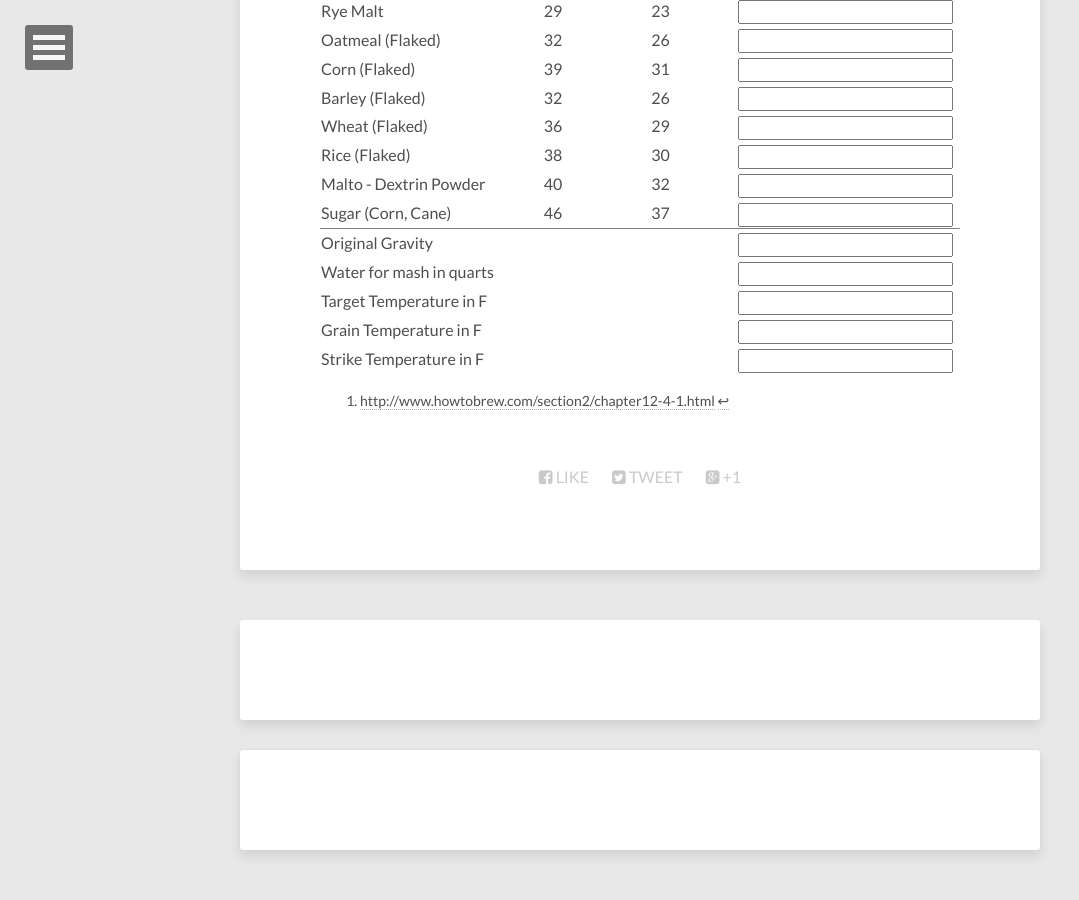
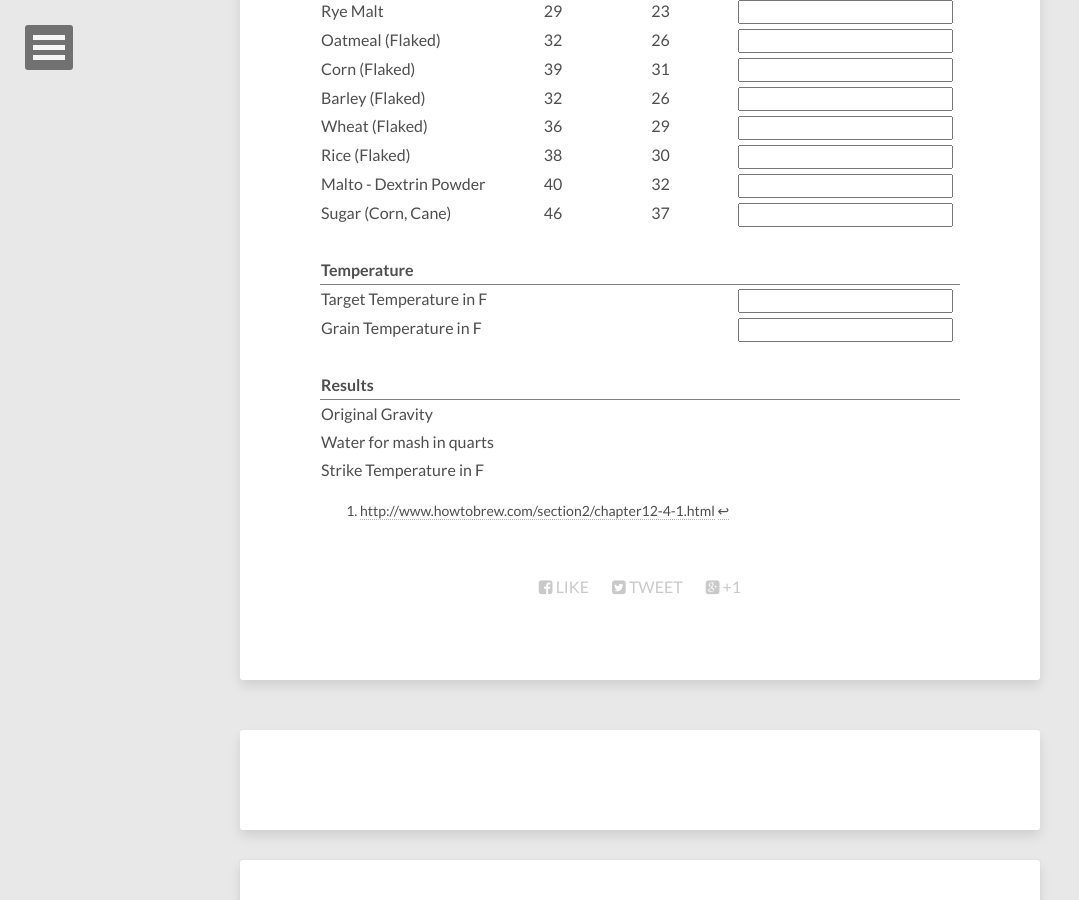
Before and after one commit to alfredgamulo/alfredgamulo.github.io, a Jekyll site: the page built from beer-tools/index.md, in a window 1280 px wide and 900 px high, scrolled down 1191 px. Shown: the whole window, without its empty margins (0-1079 px from the left). Built offline with Jekyll 4.4.1, drawn with Linux system fonts in a browser that asks for light colours; nearby versions of some CDN libraries; comment, search, counter and statistics services are not loaded; some of the changed lines change nothing that is shown.

Commit message:
Correction to beer tools

```diff
--- a/beer-tools/index.md
+++ b/beer-tools/index.md
@@ -48,125 +48,125 @@
 	var weight = 0;
 
 	if(malt1.value!=""){
-		total+= 30 * parseInt(malt1.value) / 5.5;
-		weight+=parseInt(malt1.value);
+		total+= 30 * parseFloat(malt1.value) / 5.5;
+		weight+=parseFloat(malt1.value);
 	}
 	if(malt2.value!=""){
-		total+= 28 * parseInt(malt2.value) / 5.5;
-		weight+=parseInt(malt2.value);
+		total+= 28 * parseFloat(malt2.value) / 5.5;
+		weight+=parseFloat(malt2.value);
 	}
 	if(malt3.value!=""){
-		total+= 30 * parseInt(malt3.value) / 5.5;
-		weight+=parseInt(malt3.value);
+		total+= 30 * parseFloat(malt3.value) / 5.5;
+		weight+=parseFloat(malt3.value);
 	}
 	if(malt4.value!=""){
-		total+= 28 * parseInt(malt4.value) / 5.5;
-		weight+=parseInt(malt4.value);
+		total+= 28 * parseFloat(malt4.value) / 5.5;
+		weight+=parseFloat(malt4.value);
 	}
 	if(malt5.value!=""){
-		total+= 28 * parseInt(malt5.value) / 5.5;
-		weight+=parseInt(malt5.value);
+		total+= 28 * parseFloat(malt5.value) / 5.5;
+		weight+=parseFloat(malt5.value);
 	}
 	if(malt6.value!=""){
-		total+= 28 * parseInt(malt6.value) / 5.5;
-		weight+=parseInt(malt6.value);
+		total+= 28 * parseFloat(malt6.value) / 5.5;
+		weight+=parseFloat(malt6.value);
 	}
 	if(malt7.value!=""){
-		total+= 26 * parseInt(malt7.value) / 5.5;
-		weight+=parseInt(malt7.value);
+		total+= 26 * parseFloat(malt7.value) / 5.5;
+		weight+=parseFloat(malt7.value);
 	}
 	if(malt8.value!=""){
-		total+= 26 * parseInt(malt8.value) / 5.5;
-		weight+=parseInt(malt8.value);
+		total+= 26 * parseFloat(malt8.value) / 5.5;
+		weight+=parseFloat(malt8.value);
 	}
 	if(malt9.value!=""){
-		total+= 28 * parseInt(malt9.value) / 5.5;
-		weight+=parseInt(malt9.value);
+		total+= 28 * parseFloat(malt9.value) / 5.5;
+		weight+=parseFloat(malt9.value);
 	}
 	if(malt10.value!=""){
-		total+= 27 * parseInt(malt10.value) / 5.5;
-		weight+=parseInt(malt10.value);
+		total+= 27 * parseFloat(malt10.value) / 5.5;
+		weight+=parseFloat(malt10.value);
 	}
 	if(malt11.value!=""){
-		total+= 27 * parseInt(malt11.value) / 5.5;
-		weight+=parseInt(malt11.value);
+		total+= 27 * parseFloat(malt11.value) / 5.5;
+		weight+=parseFloat(malt11.value);
 	}
 	if(malt12.value!=""){
-		total+= 26 * parseInt(malt12.value) / 5.5;
-		weight+=parseInt(malt12.value);
+		total+= 26 * parseFloat(malt12.value) / 5.5;
+		weight+=parseFloat(malt12.value);
 	}
 	if(malt13.value!=""){
-		total+= 25 * parseInt(malt13.value) / 5.5;
-		weight+=parseInt(malt13.value);
+		total+= 25 * parseFloat(malt13.value) / 5.5;
+		weight+=parseFloat(malt13.value);
 	}
 	if(malt14.value!=""){
-		total+= 22 * parseInt(malt14.value) / 5.5;
-		weight+=parseInt(malt14.value);
+		total+= 22 * parseFloat(malt14.value) / 5.5;
+		weight+=parseFloat(malt14.value);
 	}
 	if(malt15.value!=""){
-		total+= 20 * parseInt(malt15.value) / 5.5;
-		weight+=parseInt(malt15.value);
+		total+= 20 * parseFloat(malt15.value) / 5.5;
+		weight+=parseFloat(malt15.value);
 	}
 	if(malt16.value!=""){
-		total+= 20 * parseInt(malt16.value) / 5.5;
-		weight+=parseInt(malt16.value);
+		total+= 20 * parseFloat(malt16.value) / 5.5;
+		weight+=parseFloat(malt16.value);
 	}
 	if(malt17.value!=""){
-		total+= 30 * parseInt(malt17.value) / 5.5;
-		weight+=parseInt(malt17.value);
+		total+= 30 * parseFloat(malt17.value) / 5.5;
+		weight+=parseFloat(malt17.value);
 	}
 	if(malt18.value!=""){
-		total+= 23 * parseInt(malt18.value) / 5.5;
-		weight+=parseInt(malt18.value);
+		total+= 23 * parseFloat(malt18.value) / 5.5;
+		weight+=parseFloat(malt18.value);
 	}
 	if(malt19.value!=""){
-		total+= 26 * parseInt(malt19.value) / 5.5;
-		weight+=parseInt(malt19.value);
+		total+= 26 * parseFloat(malt19.value) / 5.5;
+		weight+=parseFloat(malt19.value);
 	}
 	if(malt20.value!=""){
-		total+= 31 * parseInt(malt20.value) / 5.5;
-		weight+=parseInt(malt20.value);
+		total+= 31 * parseFloat(malt20.value) / 5.5;
+		weight+=parseFloat(malt20.value);
 	}
 	if(malt21.value!=""){
-		total+= 26 * parseInt(malt21.value) / 5.5;
-		weight+=parseInt(malt21.value);
+		total+= 26 * parseFloat(malt21.value) / 5.5;
+		weight+=parseFloat(malt21.value);
 	}
 	if(malt22.value!=""){
-		total+= 29 * parseInt(malt22.value) / 5.5;
-		weight+=parseInt(malt22.value);
+		total+= 29 * parseFloat(malt22.value) / 5.5;
+		weight+=parseFloat(malt22.value);
 	}
 	if(malt23.value!=""){
-		total+= 30 * parseInt(malt23.value) / 5.5;
-		weight+=parseInt(malt23.value);
+		total+= 30 * parseFloat(malt23.value) / 5.5;
+		weight+=parseFloat(malt23.value);
 	}
 	if(malt24.value!=""){
-		total+= 32 * parseInt(malt24.value) / 5.5;
-		weight+=parseInt(malt24.value);
+		total+= 32 * parseFloat(malt24.value) / 5.5;
+		weight+=parseFloat(malt24.value);
 	}
 	if(malt25.value!=""){
-		total+= 37 * parseInt(malt25.value) / 5.5;
-		weight+=parseInt(malt25.value);
+		total+= 37 * parseFloat(malt25.value) / 5.5;
+		weight+=parseFloat(malt25.value);
 	}
 
-	console.log(weight);
+	console.log("weight: " + weight);
 
 	var total = (1+(total/1000));
-	console.log(total);
+	console.log("total points: " + total);
 
 	beercalculator.elements["OG"].value=total.toFixed(3);
 
 	var water = 1.25*weight;
-	console.log(water);
+	console.log("water volume: " + water);
 
 	beercalculator.elements["Water"].value=water.toFixed(3);
 
 	var gtemp = beercalculator.elements["GTemp"];
 	var ttemp = beercalculator.elements["TTemp"];
 	if(gtemp.value!="" && ttemp!=""){
-		ttemp = parseInt(ttemp.value);
-		gtemp = parseInt(gtemp.value);
+		ttemp = parseFloat(ttemp.value);
+		gtemp = parseFloat(gtemp.value);
 		var stemp=(0.2/1.25)*(ttemp - gtemp)+ttemp;
-		console.log(stemp);
+		console.log("strike temp: " + stemp);
 		beercalculator.elements["Temp"].value=stemp.toFixed(3);
 	}
 
@@ -177,37 +177,42 @@
 
 | Malt Type | Max. PPG | Typical PPG (80%) | Pounds |
 |:----------|:--------:|:-----------------:|:---------:|
-|2 Row Lager Malt | 37 | 30 | <input type="number" name="malt1" id="malt1" onchange="calculate()" /> |
-|6 Row Base Malt | 35 | 28 | <input type="number" name="malt2" id="malt2" onchange="calculate()" /> |
-|2 Row Pale Ale Malt | 38 | 30 | <input type="number" name="malt3" id="malt3" onchange="calculate()" /> |
-|Biscuit/Victory Malt | 35 | 28 | <input type="number" name="malt4" id="malt4" onchange="calculate()" /> |
-|Vienna Malt | 35 | 28 | <input type="number" name="malt5" id="malt5" onchange="calculate()" /> |
-|Munich Malt | 35 | 28 | <input type="number" name="malt6" id="malt6" onchange="calculate()" /> |
-|Brown Malt | 32 | 26 | <input type="number" name="malt7" id="malt7" onchange="calculate()" /> |
-|Dextrin Malt | 32 | 26 | <input type="number" name="malt8" id="malt8" onchange="calculate()" /> |
-|Light Crystal (10 - 15L) | 35 | 28 | <input type="number" name="malt9" id="malt9" onchange="calculate()" /> |
-|Pale Crystal (25 - 40L) | 34 | 27 | <input type="number" name="malt10" id="malt10" onchange="calculate()" /> |
-|Medium Crystal (60 - 75L) | 34 | 27 | <input type="number" name="malt11" id="malt11" onchange="calculate()" /> |
-|Dark Crystal (120L) | 33 | 26 | <input type="number" name="malt12" id="malt12" onchange="calculate()" /> |
-|Special B | 31 | 25 | <input type="number" name="malt13" id="malt13" onchange="calculate()" /> |
-|Chocolate Malt | 28 | 22 | <input type="number" name="malt14" id="malt14" onchange="calculate()" /> |
-|Roast Barley | 25 | 20 | <input type="number" name="malt15" id="malt15" onchange="calculate()" /> |
-|Black Patent Malt | 25 | 20 | <input type="number" name="malt16" id="malt16" onchange="calculate()" /> |
-|Wheat Malt | 37 | 30 | <input type="number" name="malt17" id="malt17" onchange="calculate()" /> |
-|Rye Malt | 29 | 23 | <input type="number" name="malt18" id="malt18" onchange="calculate()" /> |
-|Oatmeal (Flaked) | 32 | 26 | <input type="number" name="malt19" id="malt19" onchange="calculate()" /> |
-|Corn (Flaked) | 39 | 31 | <input type="number" name="malt20" id="malt20" onchange="calculate()" /> |
-|Barley (Flaked) | 32 | 26 | <input type="number" name="malt21" id="malt21" onchange="calculate()" /> |
-|Wheat (Flaked) | 36 | 29 | <input type="number" name="malt22" id="malt22" onchange="calculate()" /> |
-|Rice (Flaked) | 38 | 30 | <input type="number" name="malt23" id="malt23" onchange="calculate()" /> |
-|Malto - Dextrin Powder | 40 | 32 | <input type="number" name="malt24" id="malt24" onchange="calculate()" /> |
-|Sugar (Corn, Cane) | 46 | 37 | <input type="number" name="malt25" id="malt25" onchange="calculate()" /> |
+|2 Row Lager Malt | 37 | 30 | <input type="number" min="0" step="0.125" name="malt1" id="malt1" onchange="calculate()" /> |
+|6 Row Base Malt | 35 | 28 | <input type="number" min="0" step="0.125" name="malt2" id="malt2" onchange="calculate()" /> |
+|2 Row Pale Ale Malt | 38 | 30 | <input type="number" min="0" step="0.125" name="malt3" id="malt3" onchange="calculate()" /> |
+|Biscuit/Victory Malt | 35 | 28 | <input type="number" min="0" step="0.125" name="malt4" id="malt4" onchange="calculate()" /> |
+|Vienna Malt | 35 | 28 | <input type="number" min="0" step="0.125" name="malt5" id="malt5" onchange="calculate()" /> |
+|Munich Malt | 35 | 28 | <input type="number" min="0" step="0.125" name="malt6" id="malt6" onchange="calculate()" /> |
+|Brown Malt | 32 | 26 | <input type="number" min="0" step="0.125" name="malt7" id="malt7" onchange="calculate()" /> |
+|Dextrin Malt | 32 | 26 | <input type="number" min="0" step="0.125" name="malt8" id="malt8" onchange="calculate()" /> |
+|Light Crystal (10 - 15L) | 35 | 28 | <input type="number" min="0" step="0.125" name="malt9" id="malt9" onchange="calculate()" /> |
+|Pale Crystal (25 - 40L) | 34 | 27 | <input type="number" min="0" step="0.125" name="malt10" id="malt10" onchange="calculate()" /> |
+|Medium Crystal (60 - 75L) | 34 | 27 | <input type="number" min="0" step="0.125" name="malt11" id="malt11" onchange="calculate()" /> |
+|Dark Crystal (120L) | 33 | 26 | <input type="number" min="0" step="0.125" name="malt12" id="malt12" onchange="calculate()" /> |
+|Special B | 31 | 25 | <input type="number" min="0" step="0.125" name="malt13" id="malt13" onchange="calculate()" /> |
+|Chocolate Malt | 28 | 22 | <input type="number" min="0" step="0.125" name="malt14" id="malt14" onchange="calculate()" /> |
+|Roast Barley | 25 | 20 | <input type="number" min="0" step="0.125" name="malt15" id="malt15" onchange="calculate()" /> |
+|Black Patent Malt | 25 | 20 | <input type="number" min="0" step="0.125" name="malt16" id="malt16" onchange="calculate()" /> |
+|Wheat Malt | 37 | 30 | <input type="number" min="0" step="0.125" name="malt17" id="malt17" onchange="calculate()" /> |
+|Rye Malt | 29 | 23 | <input type="number" min="0" step="0.125" name="malt18" id="malt18" onchange="calculate()" /> |
+|Oatmeal (Flaked) | 32 | 26 | <input type="number" min="0" step="0.125" name="malt19" id="malt19" onchange="calculate()" /> |
+|Corn (Flaked) | 39 | 31 | <input type="number" min="0" step="0.125" name="malt20" id="malt20" onchange="calculate()" /> |
+|Barley (Flaked) | 32 | 26 | <input type="number" min="0" step="0.125" name="malt21" id="malt21" onchange="calculate()" /> |
+|Wheat (Flaked) | 36 | 29 | <input type="number" min="0" step="0.125" name="malt22" id="malt22" onchange="calculate()" /> |
+|Rice (Flaked) | 38 | 30 | <input type="number" min="0" step="0.125" name="malt23" id="malt23" onchange="calculate()" /> |
+|Malto - Dextrin Powder | 40 | 32 | <input type="number" min="0" step="0.125" name="malt24" id="malt24" onchange="calculate()" /> |
+|Sugar (Corn, Cane) | 46 | 37 | <input type="number" min="0" step="0.125" name="malt25" id="malt25" onchange="calculate()" /> |
+| | |||
+|**Temperature**   | |||
 |====
-|Original Gravity   | ||<input type="number" name="OG" id="OG" /> |
-|Water for mash in quarts   | ||<input type="number" name="Water" id="Water" /> |
 |Target Temperature in F   | ||<input type="number" name="TTemp" id="TTemp" onchange="calculate()" /> |
 |Grain Temperature in F   | ||<input type="number" name="GTemp" id="GTemp" onchange="calculate()" /> |
-|Strike Temperature in F   | ||<input type="number" name="Temp" id="Temp" /> |
+| | |||
+|**Results**   | |||
+|====
+|Original Gravity   | ||<input type="number" name="OG" id="OG" readonly style="border:0"/> |
+|Water for mash in quarts   | ||<input type="number" name="Water" id="Water" readonly style="border:0"/> |
+|Strike Temperature in F   | ||<input type="number" name="Temp" id="Temp" readonly style="border:0" /> |
 {: rules="groups"}
 
 </form>
```
